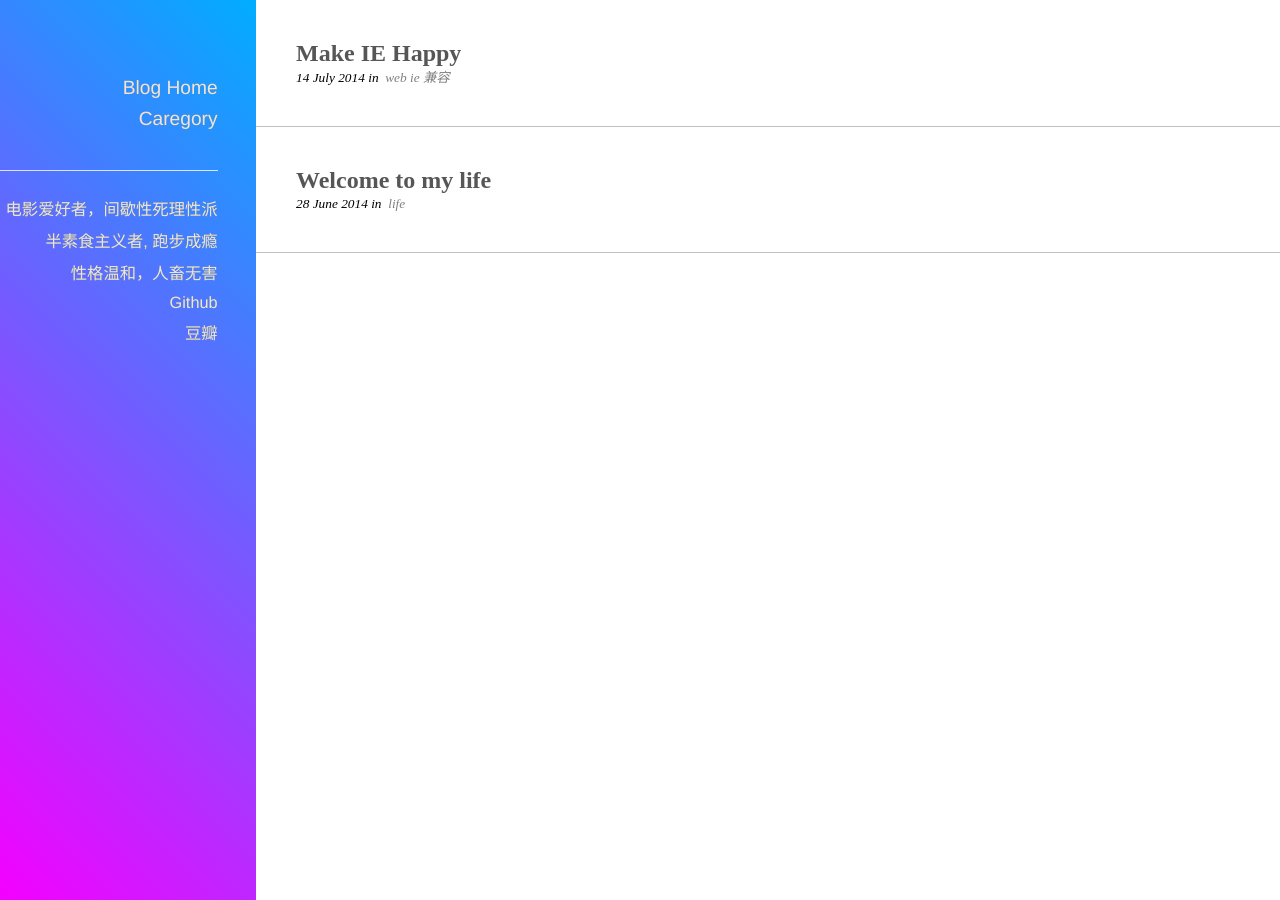
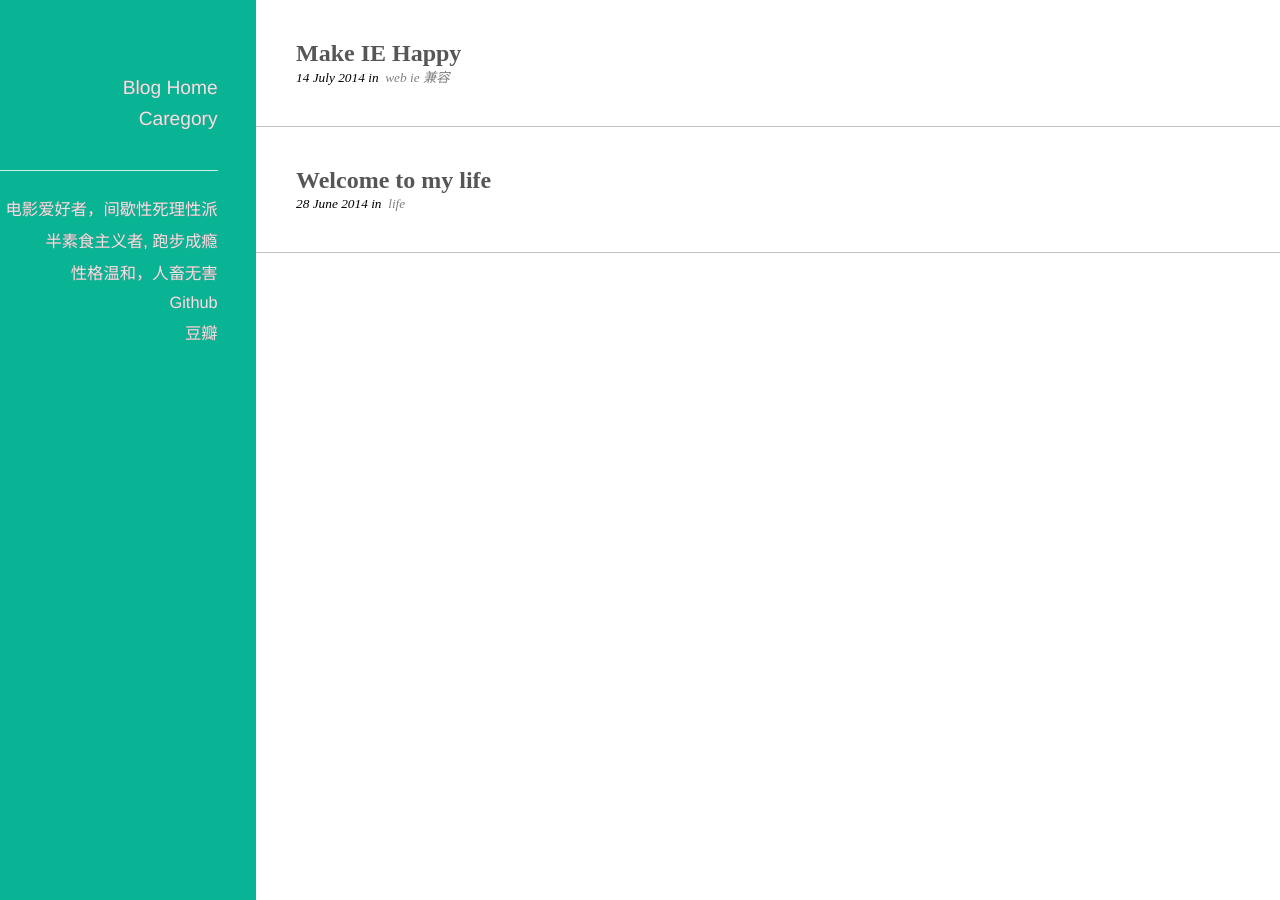
Before and after one commit to guotechfin/qar.github.io, a Jekyll site: the page built from index.html, in a window 1280 px wide. Built offline with Jekyll 4.4.1, drawn with Linux system fonts in a browser that asks for light colours; Markdown is read by kramdown in place of the engine named in the settings.

Commit message:
update template

```diff
--- a/_config.yml
+++ b/_config.yml
@@ -1,6 +1,6 @@
 name: Anran's Life
 markdown: redcarpet
-pygments: true
+highlighter: pygemnts
 safe: false
 
 # SASS configuration - Jekyll 2.0 or Highter Only
@@ -14,4 +14,4 @@ sass:
   #  - compact：简洁格式的css代码
   #  - compressed：压缩后的css代码
 
-exclude: deploy.sh
+exclude: [deploy.sh,]
--- a/css/main.scss
+++ b/css/main.scss
@@ -73,7 +73,7 @@ ul {
   float: left;
   height: 100%;
   width: 20%;
-  @include linear-gradient(45deg, #F500FF, #00ADFF);
+  background-color: #08B494;
 }
 
 #wrapper-inner {
```
